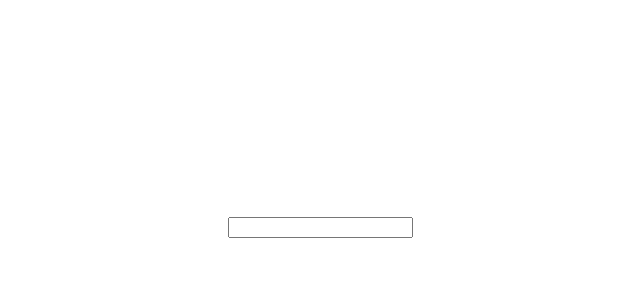
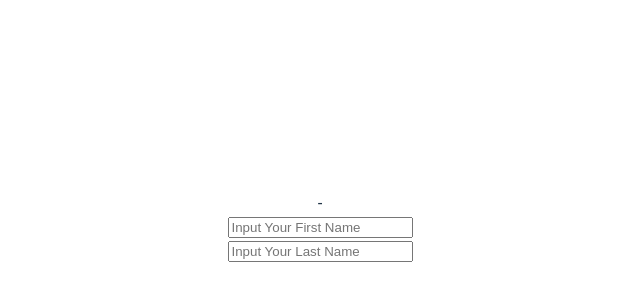
Before and after one commit to spcodegen/react-app-pro, a React (Vite) app: page / in a window 1280 px wide. Shown: the part 174-474 px from the top of the page, without its empty margins (320-960 px from the left). Built offline with nearby package versions, Linux system fonts and the light colour scheme.

Commit message:
Handling Multiple Inputs

```diff
--- a/src/components/Form.jsx
+++ b/src/components/Form.jsx
@@ -1,30 +1,24 @@
 import React, { useState } from "react";
 
 function Form() {
-  const [name, setName] = useState("");
-
-  // function handleChange(e) {
-  //   setName(e.target.value);
-  // }
+  const [name, setName] = useState({ firstName: "", lastName: "" });
 
   return (
     <div>
+      {name.firstName} - {name.lastName}
       <form>
         <input
           type="text"
-          value={name}
-          //1 solution
-          // onChange={function demo(e) {
-          //   return handleChange(e);
-          // }}
-          //2 solution
-          // onChange={(e) => {
-          //   handleChange(e);
-          // }}
-          //3 solution
-          // onChange={(e) => handleChange(e)}
-          //4 solution
-          onChange={(e) => setName(e.target.value)}
+          value={name.firstName}
+          onChange={(e) => setName({ ...name, firstName: e.target.value })}
+          placeholder="Input Your First Name"
+        />
+        <br />
+        <input
+          type="text"
+          value={name.lastName}
+          onChange={(e) => setName({ ...name, lastName: e.target.value })}
+          placeholder="Input Your Last Name"
         />
       </form>
     </div>
```
